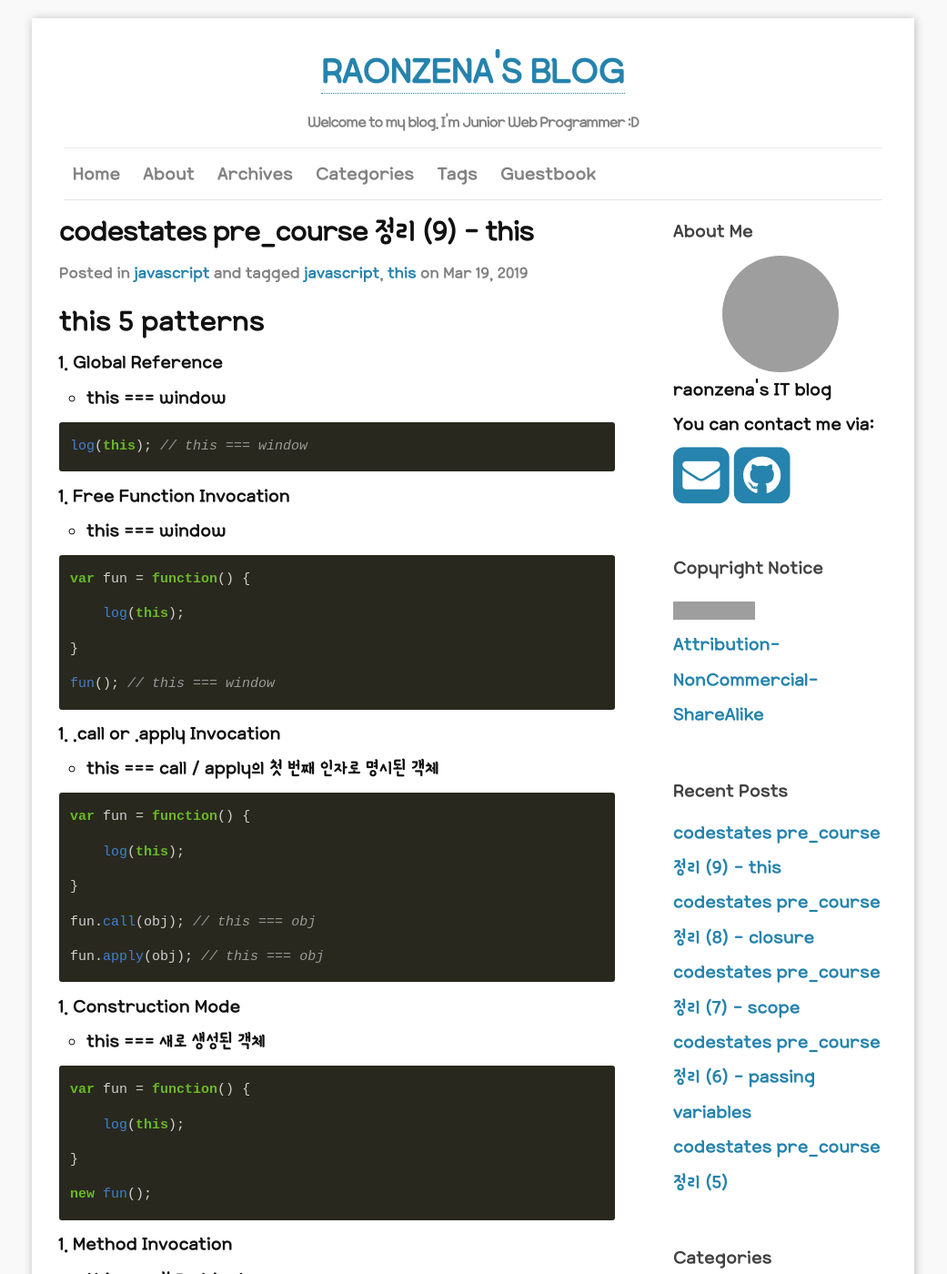
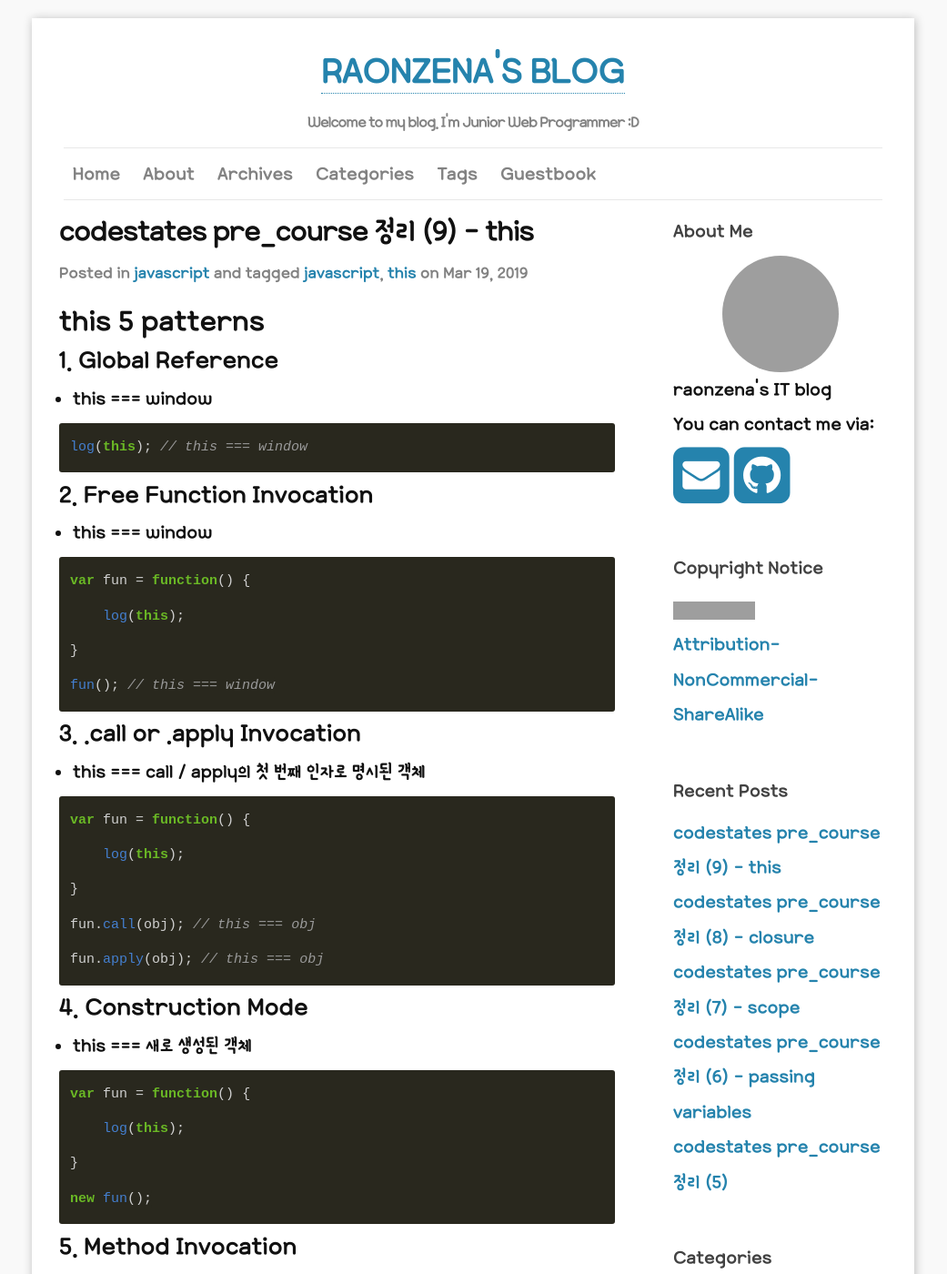
Before and after one commit to raonzena/raonzena.github.io, a Jekyll site: the page built from _posts/2019-03-19-02-post.markdown, in a window 1280 px wide and 1400 px high. Shown: the whole window at 91% size, without its empty margins (120-1161 px from the left). Built offline with Jekyll 4.4.1, drawn with Linux system fonts in a browser that asks for light colours; some web fonts are replaced; comment, search, counter and statistics services are not loaded; grey boxes are pictures that could not be loaded.

Commit message:
190319 update

```diff
--- a/_posts/2019-03-19-02-post.markdown
+++ b/_posts/2019-03-19-02-post.markdown
@@ -13,14 +13,14 @@ comments: true
 
 # this 5 patterns #
 
-1. Global Reference
+## 1. Global Reference ##
 - this === window
 
 ~~~javascript
 log(this); // this === window
 ~~~
 
-2. Free Function Invocation
+## 2. Free Function Invocation ##
 - this === window
 
 ~~~javascript
@@ -30,7 +30,7 @@ var fun = function() {
 fun(); // this === window
 ~~~
 
-3. .call or .apply Invocation
+## 3. .call or .apply Invocation ##
 - this === call / apply의 첫 번째 인자로 명시된 객체
 
 ~~~javascript
@@ -41,7 +41,7 @@ fun.call(obj); // this === obj
 fun.apply(obj); // this === obj
 ~~~
 
-4. Construction Mode
+## 4. Construction Mode ##
 - this === 새로 생성된 객체
 
 ~~~javascript
@@ -51,7 +51,7 @@ var fun = function() {
 new fun();
 ~~~
 
-5. Method Invocation
+## 5. Method Invocation ##
 - this === 부모 object
 
 ~~~javascript
```
